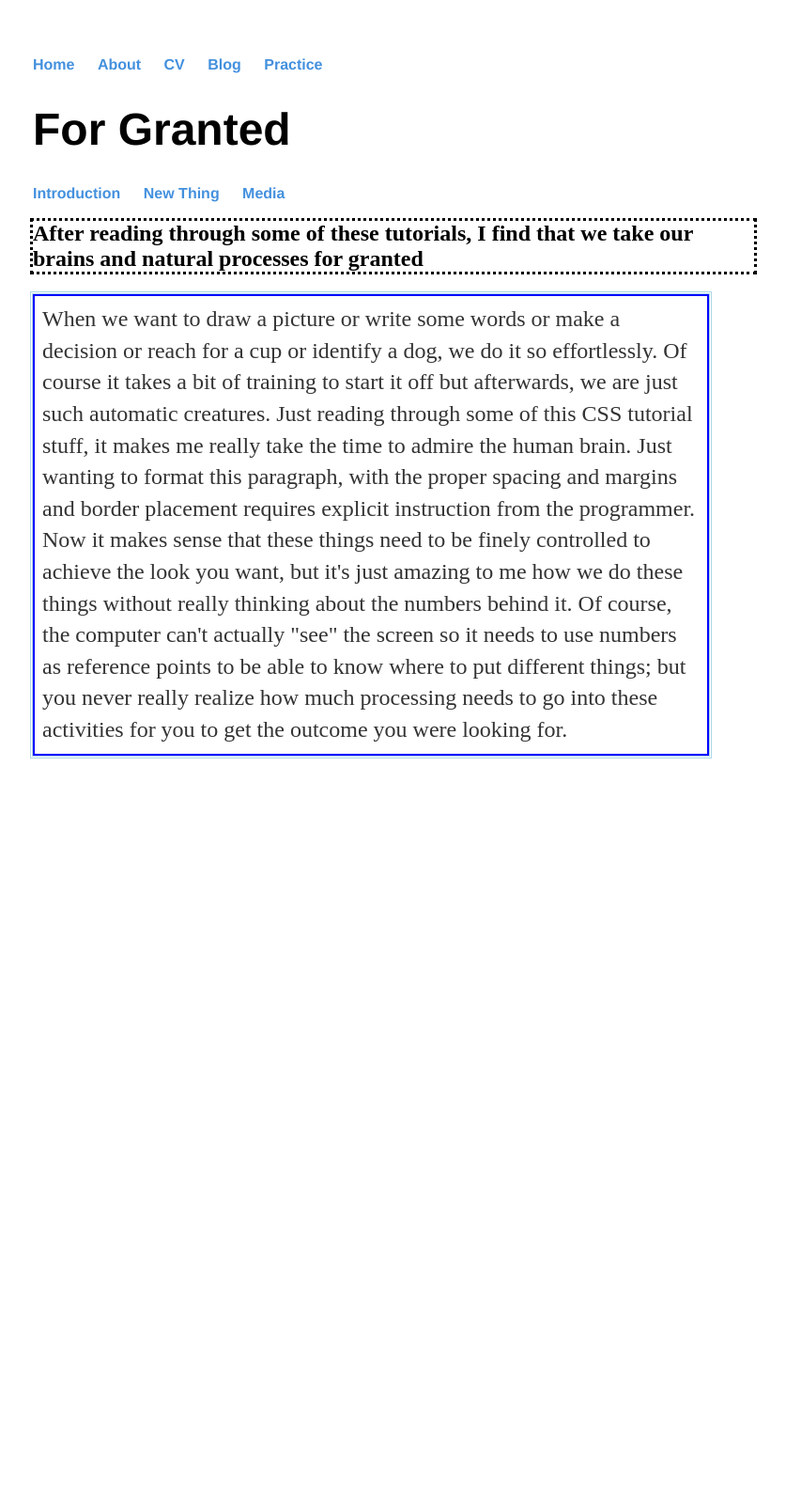
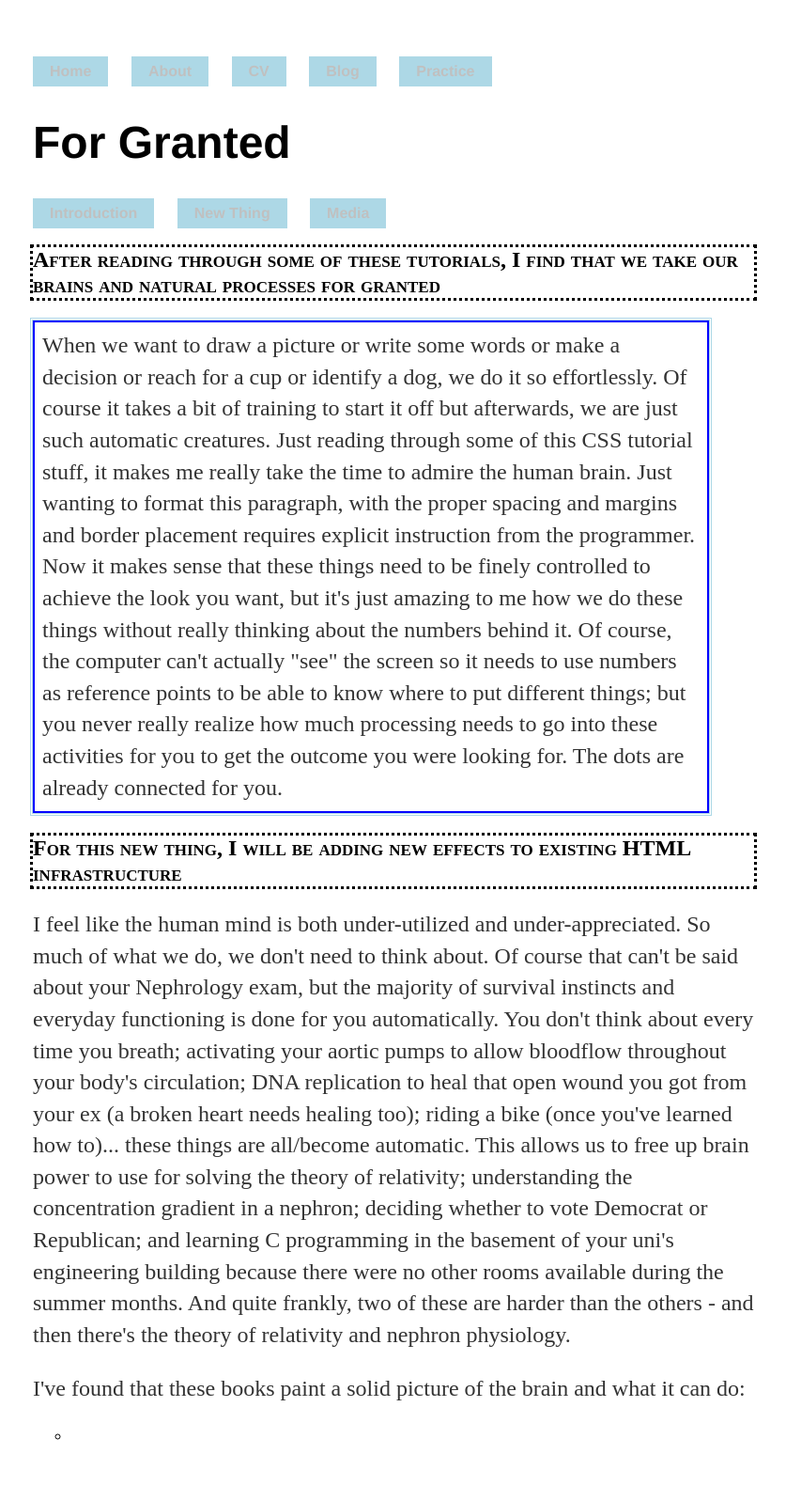
Before and after one commit to Illcarious/Illcarious.github.io, a Jekyll site: the page _posts/2019-09-08-For-Granted.html, which Jekyll copies as it is, in a window 1280 px wide. Shown: the whole page at 94% size, without its empty margins (221-1058 px from the left). Built offline with Jekyll 4.4.1, drawn with Linux system fonts in a browser that asks for light colours; before the commit the page ends 900 px from its top, so only the background shows below that.

Commit message:
Update 2019-09-08-For-Granted.html

```diff
--- a/_posts/2019-09-08-For-Granted.html
+++ b/_posts/2019-09-08-For-Granted.html
@@ -12,6 +12,21 @@
       }
       h2 {
         outline-style: dotted;
+        font-variant: small-caps;
+      }
+      .list {
+        list-style-type: circle;
+      }
+      a:link, a:visited {
+        background-color: lightblue;
+        color: silver;
+        padding: 7px 18px;
+        text-align: center;
+        text-decoration: none;
+        display: inline-block;
+      }
+      a:hover, a:active {
+        background-color: darkblue;
       }
     </style>
   </head>
@@ -39,7 +54,15 @@
 
     <div id="introduction">
       <h2>After reading through some of these tutorials, I find that we take our brains and natural processes for granted</h2>
-      <p class="example">When we want to draw a picture or write some words or make a decision or reach for a cup or identify a dog, we do it so effortlessly. Of course it takes a bit of training to start it off but afterwards, we are just such automatic creatures. Just reading through some of this CSS tutorial stuff, it makes me really take the time to admire the human brain. Just wanting to format this paragraph, with the proper spacing and margins and border placement requires explicit instruction from the programmer. Now it makes sense that these things need to be finely controlled to achieve the look you want, but it's just amazing to me how we do these things without really thinking about the numbers behind it. Of course, the computer can't actually "see" the screen so it needs to use numbers as reference points to be able to know where to put different things; but you never really realize how much processing needs to go into these activities for you to get the outcome you were looking for.</p>
+      <p class="example">When we want to draw a picture or write some words or make a decision or reach for a cup or identify a dog, we do it so effortlessly. Of course it takes a bit of training to start it off but afterwards, we are just such automatic creatures. Just reading through some of this CSS tutorial stuff, it makes me really take the time to admire the human brain. Just wanting to format this paragraph, with the proper spacing and margins and border placement requires explicit instruction from the programmer. Now it makes sense that these things need to be finely controlled to achieve the look you want, but it's just amazing to me how we do these things without really thinking about the numbers behind it. Of course, the computer can't actually "see" the screen so it needs to use numbers as reference points to be able to know where to put different things; but you never really realize how much processing needs to go into these activities for you to get the outcome you were looking for. The dots are already connected for you.</p>
     </div>
+
+    <div id="new thing">
+      <h2>For this new thing, I will be adding new effects to existing HTML infrastructure</h2>
+      <p>I feel like the human mind is both under-utilized and under-appreciated. So much of what we do, we don't need to think about. Of course that can't be said about your Nephrology exam, but the majority of survival instincts and everyday functioning is done for you automatically. You don't think about every time you breath; activating your aortic pumps to allow bloodflow throughout your body's circulation; DNA replication to heal that open wound you got from your ex (a broken heart needs healing too); riding a bike (once you've learned how to)... these things are all/become automatic. This allows us to free up brain power to use for solving the theory of relativity; understanding the concentration gradient in a nephron; deciding whether to vote Democrat or Republican; and learning C programming in the basement of your uni's engineering building because there were no other rooms available during the summer months. And quite frankly, two of these are harder than the others - and then there's the theory of relativity and nephron physiology.</p>
+      <p>I've found that these books paint a solid picture of the brain and what it can do:</p>
+      <ul class="list">
+        <li>
+      </ul>
   </body>
 </html>
```
